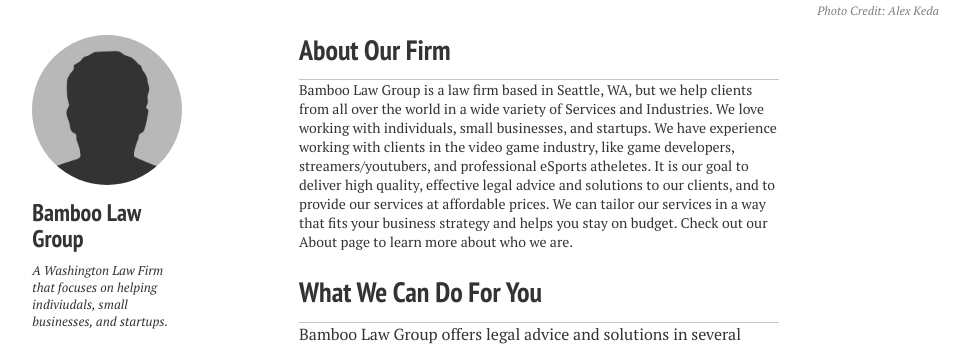
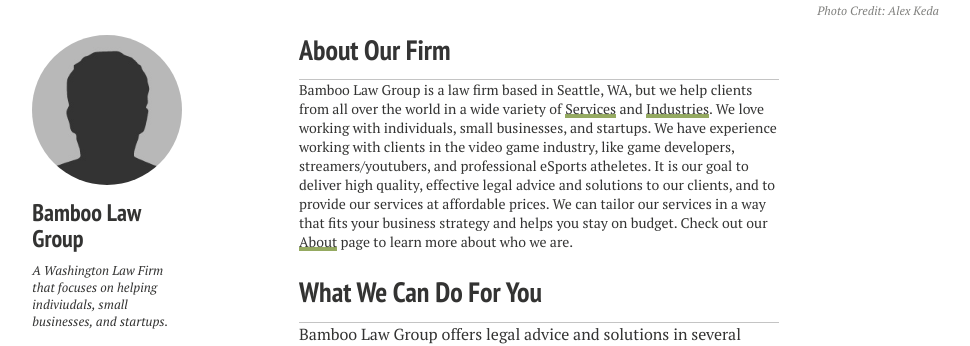
Before and after one commit to nerdyfergy/blg-site-mm3, a Jekyll site: the page built from index.md, in a window 1280 px wide. Shown: the part 560-906 px from the top of the page, without its empty margins (21-991 px from the left). Built offline with Jekyll 4.4.1, drawn with Linux system fonts in a browser that asks for light colours; nearby versions of some CDN libraries.

Commit message:
Update page.scss

```diff
--- a/_sass/page.scss
+++ b/_sass/page.scss
@@ -7,7 +7,9 @@ body {
 	font-family: $base-font;
 	color: $text-color;
 }
-
+p a {
+    box-shadow: inset 0 -4px 0 rgb(149,170,97);
+}
 /*
    Header
    ========================================================================== */
```
